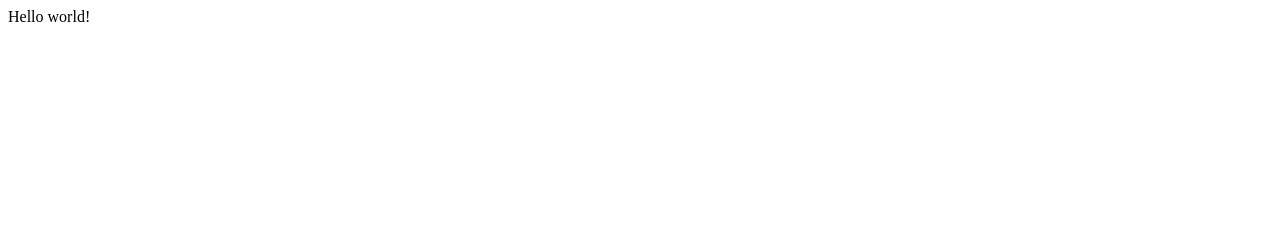
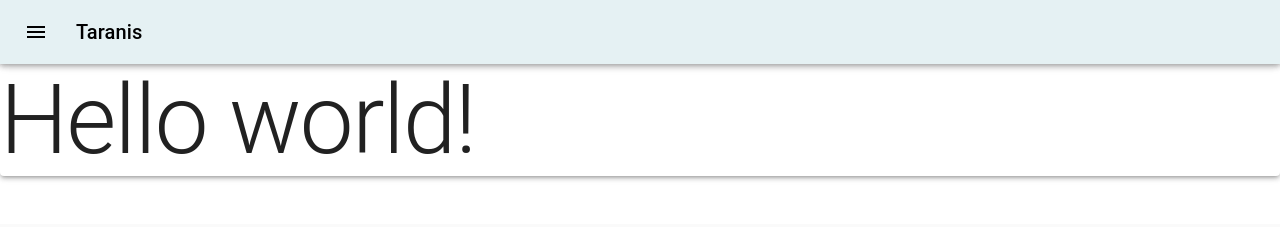
Before and after one commit to Rinez71/gatsby-dummy, a Gatsby site: page / in a window 1280 px wide. Built offline with nearby package versions, Linux system fonts and the light colour scheme; Gatsby itself is replaced by a stand-in of ours.

Commit message:
added new files and started dummy project

```diff
--- a/gatsby-config.js
+++ b/gatsby-config.js
@@ -6,5 +6,5 @@
 
 module.exports = {
   /* Your site config here */
-  plugins: [],
+  plugins: [`gatsby-plugin-material-ui`],
 }
--- a/package.json
+++ b/package.json
@@ -14,7 +14,10 @@
     "test": "echo \"Write tests! -> https://gatsby.dev/unit-testing\" && exit 1"
   },
   "dependencies": {
+    "@material-ui/core": "^4.12.3",
+    "@material-ui/icons": "^4.11.2",
     "gatsby": "^3.13.0",
+    "gatsby-plugin-material-ui": "^3.0.1",
     "react": "^17.0.1",
     "react-dom": "^17.0.1"
   },
--- /dev/null
+++ b/src/components/Layout.js
@@ -0,0 +1,24 @@
+import React from "react"
+import { Container } from "@material-ui/core"
+import Navigation from "../components/Navigation/Navigation"
+import "../styles/global.css"
+import { makeStyles } from "@material-ui/core/styles"
+
+const useStyles = makeStyles(theme => ({
+  container: {
+    backgroundColor: theme.palette.background.paper,
+    padding: theme.spacing(8, 0, 6),
+  },
+}))
+
+const Layout = ({ children }) => {
+  const classes = useStyles()
+  return (
+    <>
+      <Navigation />
+      <Container className={classes.container}>{children}</Container>
+    </>
+  )
+}
+
+export default Layout
--- /dev/null
+++ b/src/components/Navigation/Navigation.js
@@ -0,0 +1,155 @@
+import React from "react"
+import clsx from "clsx"
+import { makeStyles, useTheme } from "@material-ui/core/styles"
+import Drawer from "@material-ui/core/Drawer"
+import CssBaseline from "@material-ui/core/CssBaseline"
+import AppBar from "@material-ui/core/AppBar"
+import Toolbar from "@material-ui/core/Toolbar"
+import List from "@material-ui/core/List"
+import Typography from "@material-ui/core/Typography"
+import Divider from "@material-ui/core/Divider"
+import IconButton from "@material-ui/core/IconButton"
+import MenuIcon from "@material-ui/icons/Menu"
+import ChevronLeftIcon from "@material-ui/icons/ChevronLeft"
+import ChevronRightIcon from "@material-ui/icons/ChevronRight"
+import ListItem from "@material-ui/core/ListItem"
+import ListItemIcon from "@material-ui/core/ListItemIcon"
+import ListItemText from "@material-ui/core/ListItemText"
+import InboxIcon from "@material-ui/icons/MoveToInbox"
+import MailIcon from "@material-ui/icons/Mail"
+
+const drawerWidth = 240
+
+const useStyles = makeStyles(theme => ({
+  /*   root: {
+    display: "flex",
+  }, */
+  appBar: {
+    color: "#000",
+    backgroundColor: "#E5F1F3",
+    transition: theme.transitions.create(["margin", "width"], {
+      easing: theme.transitions.easing.sharp,
+      duration: theme.transitions.duration.leavingScreen,
+    }),
+  },
+  appBarShift: {
+    width: `calc(100% - ${drawerWidth}px)`,
+    marginLeft: drawerWidth,
+    transition: theme.transitions.create(["margin", "width"], {
+      easing: theme.transitions.easing.easeOut,
+      duration: theme.transitions.duration.enteringScreen,
+    }),
+  },
+  menuButton: {
+    marginRight: theme.spacing(2),
+  },
+  hide: {
+    display: "none",
+  },
+  drawer: {
+    width: drawerWidth,
+    flexShrink: 0,
+  },
+  drawerPaper: {
+    width: drawerWidth,
+  },
+  drawerHeader: {
+    display: "flex",
+    alignItems: "center",
+    padding: theme.spacing(0, 1),
+    // necessary for content to be below app bar
+    ...theme.mixins.toolbar,
+    justifyContent: "flex-end",
+  },
+  content: {
+    flexGrow: 1,
+    padding: theme.spacing(3),
+    transition: theme.transitions.create("margin", {
+      easing: theme.transitions.easing.sharp,
+      duration: theme.transitions.duration.leavingScreen,
+    }),
+    marginLeft: -drawerWidth,
+  },
+  contentShift: {
+    transition: theme.transitions.create("margin", {
+      easing: theme.transitions.easing.easeOut,
+      duration: theme.transitions.duration.enteringScreen,
+    }),
+    marginLeft: 0,
+  },
+}))
+
+const Navigation = () => {
+  const classes = useStyles()
+  const theme = useTheme()
+  const [open, setOpen] = React.useState(false)
+
+  const handleDrawerOpen = () => {
+    setOpen(true)
+  }
+
+  const handleDrawerClose = () => {
+    setOpen(false)
+  }
+  return (
+    <>
+      <div className={classes.root}>
+        <CssBaseline />
+        <AppBar
+          position="fixed"
+          className={clsx(classes.appBar, {
+            [classes.appBarShift]: open,
+          })}
+        >
+          <Toolbar>
+            <IconButton
+              color="inherit"
+              aria-label="open drawer"
+              onClick={handleDrawerOpen}
+              edge="start"
+              className={clsx(classes.menuButton, open && classes.hide)}
+            >
+              <MenuIcon />
+            </IconButton>
+            <Typography variant="h6" noWrap>
+              Taranis
+            </Typography>
+          </Toolbar>
+        </AppBar>
+        <Drawer
+          className={classes.drawer}
+          variant="persistent"
+          anchor="left"
+          open={open}
+          classes={{
+            paper: classes.drawerPaper,
+          }}
+        >
+          <div className={classes.drawerHeader}>
+            <IconButton onClick={handleDrawerClose}>
+              {theme.direction === "ltr" ? (
+                <ChevronLeftIcon />
+              ) : (
+                <ChevronRightIcon />
+              )}
+            </IconButton>
+          </div>
+          <Divider />
+          <List>
+            {["Inbox", "Starred", "Send email", "Drafts"].map((text, index) => (
+              <ListItem button key={text}>
+                <ListItemIcon>
+                  {index % 2 === 0 ? <InboxIcon /> : <MailIcon />}
+                </ListItemIcon>
+                <ListItemText primary={text} />
+              </ListItem>
+            ))}
+          </List>
+          <Divider />
+        </Drawer>
+      </div>
+    </>
+  )
+}
+
+export default Navigation
--- a/src/pages/index.js
+++ b/src/pages/index.js
@@ -1,5 +1,18 @@
 import React from "react"
+import { Typography, CssBaseline, Paper } from "@material-ui/core"
+import Layout from "../components/Layout"
 
-export default function Home() {
-  return <div>Hello world!</div>
+const Home = () => {
+  return (
+    <>
+      <CssBaseline />
+      <Layout>
+        <Paper elevation={3}>
+          <Typography variant="h1">Hello world!</Typography>
+        </Paper>
+      </Layout>
+    </>
+  )
 }
+
+export default Home
--- /dev/null
+++ b/src/styles/global.css
@@ -0,0 +1,13 @@
+* {
+  margin: 0;
+  padding: 0;
+  text-decoration: none;
+  box-sizing: border-box;
+}
+
+html,
+body {
+  padding: 0;
+  margin: 0;
+  min-height: 100%;
+}
```
Also changed, not shown: src/pages/about.js (added, +16 -0 lines), 1 other file.
